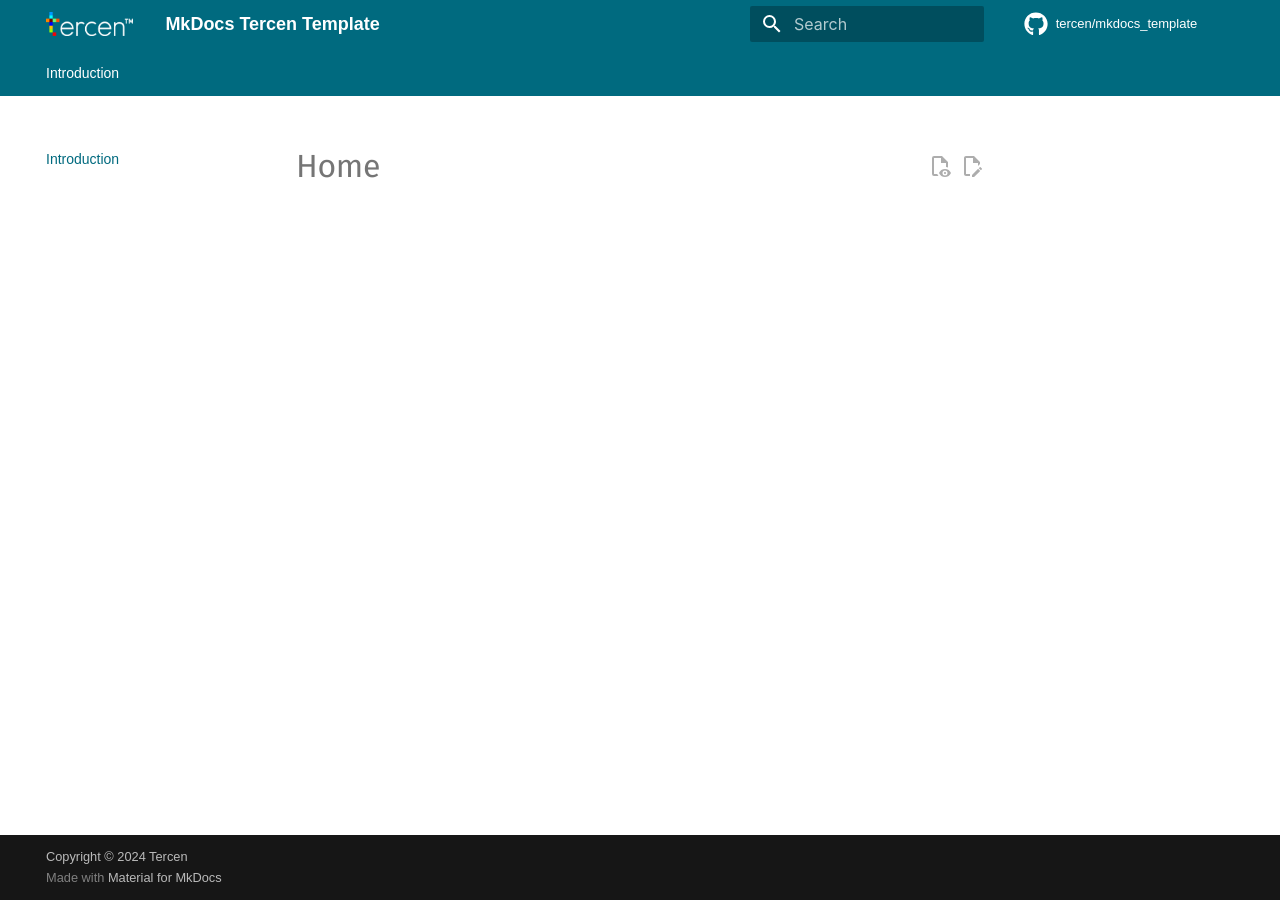
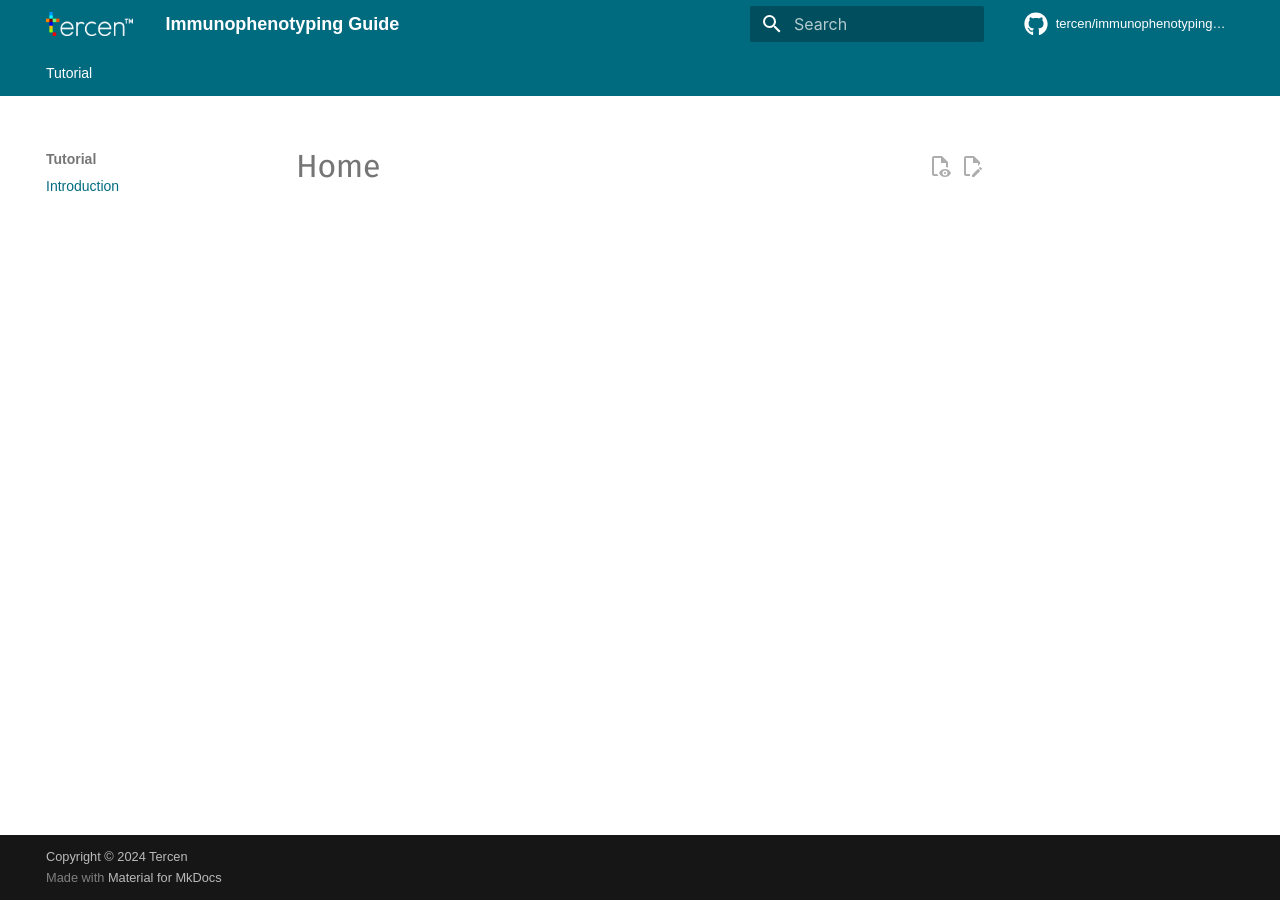
Before and after one commit to tercen/immunophenotyping_guide, an MkDocs documentation site: the page built from docs/index.md, in a window 1280 px wide. Built offline with MkDocs 1.6.1 and Material for MkDocs 9.7.7, drawn with Linux system fonts in a browser that asks for light colours; some web fonts are replaced; comment, search, counter and statistics services are not loaded; the version menu is left out.

Commit message:
Initial set-up for guide.

```diff
--- a/mkdocs.yml
+++ b/mkdocs.yml
@@ -1,11 +1,11 @@
-site_name: MkDocs Tercen Template
+site_name: Immunophenotyping Guide
 docs_dir: docs/
 site_url: https://tercen.com
-repo_url: https://github.com/tercen/mkdocs_template
-repo_name: tercen/mkdocs_template
+repo_url: https://github.com/tercen/immunophenotyping_guide
+repo_name: tercen/immunophenotyping_guide
 edit_uri: edit/main/docs/
 site_author: "Tercen Authors"
-site_description: "Documentation template for modification."
+site_description: "Documentation for using the Flow Immunophenotyping templates."
 use_directory_urls: true
 
 copyright: Copyright &copy; 2024 Tercen
@@ -44,7 +44,7 @@ extra_css:
 plugins:
   - search
   - git-committers:
-      repository: tercen/mkdocs_template
+      repository: tercen/immunophenotyping_guide
       branch: main
   - git-revision-date-localized:
       enable_creation_date: true
@@ -105,22 +105,5 @@ extra:
     provider: mike
 # Tercen simplified nav style
 nav:
-  - Introduction: index.md
-#  - User Management: user_management.md
-#  - Migrate Operators: migrate_operators.md
-#  - Upgrade Server: upgrade_server.md
-#  - Update the Main Library: update_library.md
-
-# Example of nested nav style
-#nav:
-#  - Home: index.md
-#  - Getting started:
-#      - Guidelines: intro_guidelines.md
-#      - Getting started:
-#          - Core concepts: getting-started_core-concepts.md
-#          - Setting up Tercen Studio:    getting-started_setup-tercen-studio.md
-#      - R Operator development:
-#          - General workflow: operator-dev_intro.md
-#          - "Walkthrough example: R operator": operator-dev_create.md
-#          - Deploying an R operator:   operator-dev_deploy.md
-#          - Improving an operator:   operator-dev_improve.md
+  - Tutorial:
+      - Introduction: index.md
```
Also changed, not shown: README.md (+3 -98 lines).
